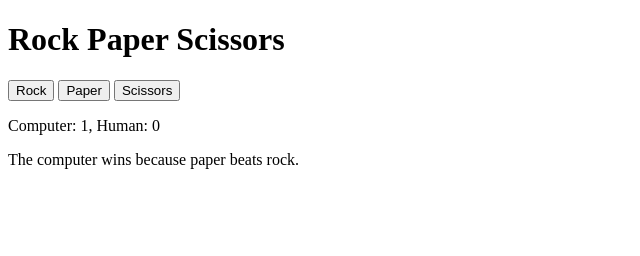
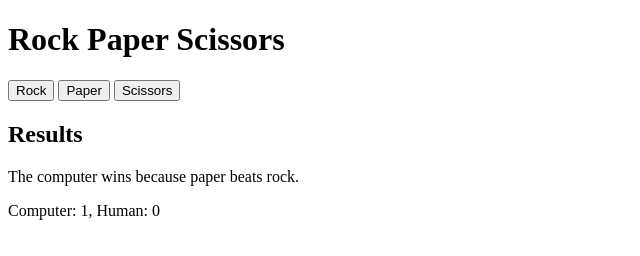
Before and after one commit to stuart-hahn/rock-paper-scissors, a plain HTML site: page index.html in a window 1280 px wide. Both pictures are taken after a click on the button "Rock". Shown: the whole page, without its empty margins (0-640 px from the left). Drawn offline with Linux system fonts and the light colour scheme.

Commit message:
feat: refactor Rock Paper Scissors game for better structure and accessibility
- Updated HTML structure for semantic clarity with better sectioning and headings.
- Simplified JavaScript logic and improved readability by wrapping functionality in DOMContentLoaded.
- Streamlined score updates and result handling with more modular functions.
- Preserved all game results on the screen without clearing previous rounds.
- Enhanced code maintainability and alignment with best practices.

```diff
--- a/index.html
+++ b/index.html
@@ -8,13 +8,15 @@
   </head>
   <body>
     <h1>Rock Paper Scissors</h1>
-    <div class="container">
+    <div class="game-controls">
       <button id="rock">Rock</button>
       <button id="paper">Paper</button>
       <button id="scissors">Scissors</button>
     </div>
-    <div class="results">
-      <div class="scores"></div>
-    </div>
+    <section class="game-results">
+      <h2>Results</h2>
+      <div class="results"></div>
+      <p class="scores"></p>
+    </section>
   </body>
 </html>
--- a/rps.js
+++ b/rps.js
@@ -1,102 +1,47 @@
-const container = document.querySelector(".container")
-const buttons = document.querySelectorAll("button")
-const results = document.querySelector(".results")
-const scoreDiv = document.querySelector(".scores")
-// Available choices for the game
+document.addEventListener("DOMContentLoaded", () => {
+  const buttons = document.querySelectorAll(".game-controls button");
+  const resultsContainer = document.querySelector(".results");
+  const scoreDisplay = document.querySelector(".scores");
+
   const choices = ["rock", "paper", "scissors"];
+  let scores = { computer: 0, human: 0 };
+  let winner = null;
 
-// Function to get a random choice for the computer
-const getRandomChoice = () => {
-  const index = Math.floor(Math.random() * choices.length);
-  return choices[index];
-};
+  const getRandomChoice = () => choices[Math.floor(Math.random() * choices.length)];
 
-// Function to get the user's choice
-const getHumanChoice = (e) => {
-  let choice = e.target.id
-  return choice;
-};
+  const playRound = (e) => {
+    if (winner) return;
 
-// Object to track scores
-let scores = {
-  computer: 0,
-  human: 0,
-};
+    const computerChoice = getRandomChoice();
+    const humanChoice = e.target.id;
 
-let winner = null
-
-let scoreDisplay = document.createElement("p")
-
-// Function to play a single round
-const playRound = (e) => {
-  const computerChoice = getRandomChoice();
-  const humanChoice = getHumanChoice(e);
-
+    const resultMessage = document.createElement("p");
     if (computerChoice === humanChoice) {
-    const tieMessage = document.createElement("p")
-    tieMessage.textContent = "It's a tie."
-    results.appendChild(tieMessage)
+      resultMessage.textContent = "It's a tie.";
     } else if (
       (computerChoice === "rock" && humanChoice === "scissors") ||
       (computerChoice === "paper" && humanChoice === "rock") ||
       (computerChoice === "scissors" && humanChoice === "paper")
     ) {
-    const computerWinsMessage = document.createElement("p")
-    computerWinsMessage.textContent = `The computer wins because ${computerChoice} beats ${humanChoice}.`
-    results.appendChild(computerWinsMessage)
+      resultMessage.textContent = `The computer wins because ${computerChoice} beats ${humanChoice}.`;
       scores.computer++;
     } else {
-    const humanWinsMessage = document.createElement("p")
-    humanWinsMessage.textContent = `You win because ${humanChoice} beats ${computerChoice}.`
-    results.appendChild(humanWinsMessage)
+      resultMessage.textContent = `You win because ${humanChoice} beats ${computerChoice}.`;
       scores.human++;
     }
 
-  if (scores.computer === 5) {
-    winner = "The computer"
-    scoreDisplay.textContent = `The computer wins with a score of ${scores.computer} to ${scores.human}`
-    scoreDiv.appendChild(scoreDisplay)
-  } else if (scores.human === 5) {
-    winner = "You"
-    scoreDisplay.textContent = `You win with a score of ${scores.human} to ${scores.computer}`
-    scoreDiv.appendChild(scoreDisplay)
+    resultsContainer.appendChild(resultMessage);
+    updateScores();
+  };
+
+  const updateScores = () => {
+    if (scores.computer === 5 || scores.human === 5) {
+      winner = scores.computer === 5 ? "The computer" : "You";
+      scoreDisplay.textContent = `${winner} wins with a score of ${scores.computer} to ${scores.human}. Refresh to play again.`;
     } else {
-    scoreDisplay.textContent = `Computer: ${scores.computer}, Human: ${scores.human}`
-    scoreDiv.appendChild(scoreDisplay)
+      scoreDisplay.textContent = `Computer: ${scores.computer}, Human: ${scores.human}`;
     }
   };
 
-
-buttons.forEach(button =>
-  button.addEventListener("click", (e) => {
-    if (!winner) {
-      playRound(e)
-    } else {
-      scoreDisplay.textContent = `${winner} was the winner. Refresh to play again.`
-    }
-  })
-)
-
-
-
-// Function to play the game for 5 rounds and determine the overall winner
-// const playGame = () => {
-//   for (let i = 0; i < 5; i++) {
-//     playRound();
-//   }
-
-//   if (scores.computer > scores.human) {
-//     console.log(
-//       `The computer wins with a score of ${scores.computer} to ${scores.human}.`
-//     );
-//   } else if (scores.human > scores.computer) {
-//     console.log(
-//       `You win with a score of ${scores.human} to ${scores.computer}!`
-//     );
-//   } else {
-//     console.log(`It's a tie! Both scored ${scores.human}.`);
-//   }
-// };
-
-// Start the game
-playGame();
+  buttons.forEach((button) => button.addEventListener("click", playRound));
+});
```
Lines whose indentation alone changed are shown as unchanged.
